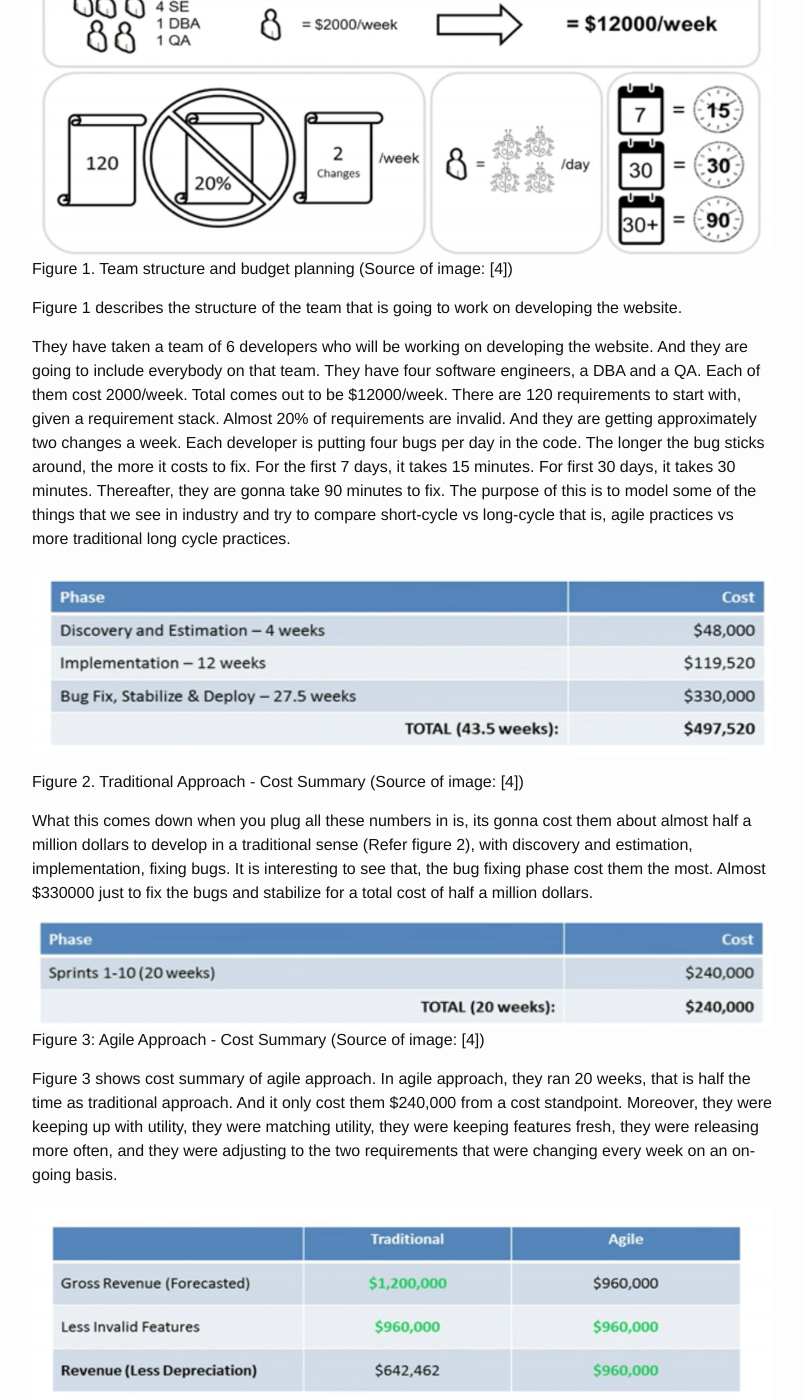
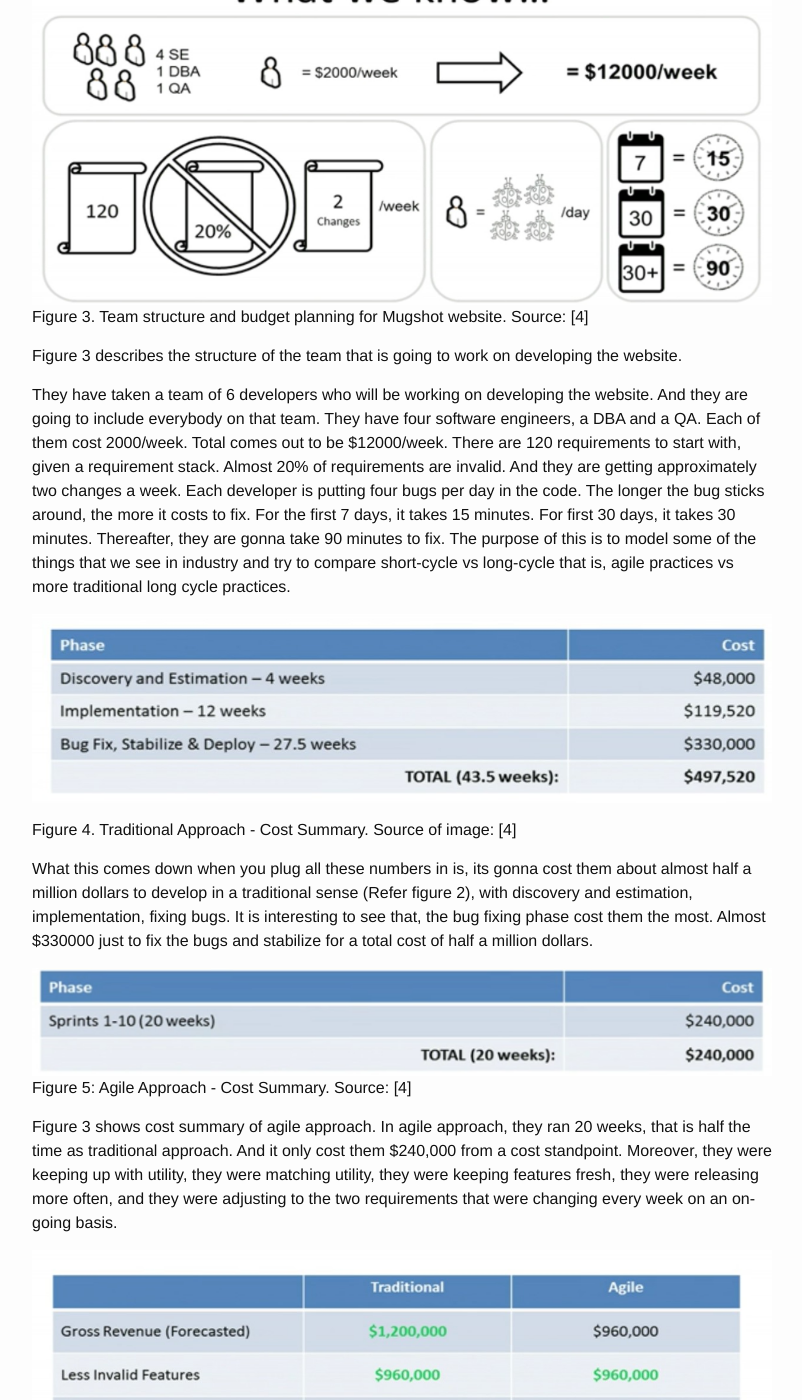
Before and after one commit to css566/css566.github.io, a Jekyll site: the page built from _posts/2016-04-28-agile_economic.md, in a window 1280 px wide and 1400 px high, scrolled down 4254 px. Shown: the whole window, without its empty margins (238-1040 px from the left). Built offline with Jekyll 4.4.1, drawn with Linux system fonts in a browser that asks for light colours; comment, search, counter and statistics services are not loaded; some of the changed text lies outside the part shown.

Commit message:
Fixed image captions and descriptions for existing images

```diff
--- a/_posts/2016-04-28-agile_economic.md
+++ b/_posts/2016-04-28-agile_economic.md
@@ -61,7 +61,7 @@ Practices
 
 ![enter image description here](https://raw.githubusercontent.com/css566/css566.github.io/master/images/agile_development_value_proposition.jpg)
 
-Image Source: [1]
+Figure 1. Charts showing value proposition of Agile Development (red) vs. Traditional Development (gray). Source: VersionOne Enterprise Agile Solutions [1]
 
 Theories
 -------------
@@ -84,8 +84,7 @@ Theories
 
 ![enter image description here](https://raw.githubusercontent.com/css566/css566.github.io/master/images/SM_Unit_Economic_CaseStudy_1.jpg)
 
-
-Source of image: Richard Fridrich [5]
+Figure 2. Diagram illustrating how refactoring reduces complexity and costs in agile software development. Source: Richard Fridrich [5]
 
  - Shorter feedback loops [7]
    - In agile, risks are cut down because of short releases in contrary to multi-year waterfall projects. Hence, feedback reduced to a smaller period
@@ -108,34 +107,34 @@ Some principles that they are going to use are:
 - We can choose when to stop developing
 
 ![enter image description here](https://raw.githubusercontent.com/css566/css566.github.io/master/images/SM_Unit_Economic_CaseStudy_2.jpg)
-Figure 1. Team structure and budget planning (Source of image: [4])
+Figure 3. Team structure and budget planning for Mugshot website. Source: [4]
 
 
-Figure 1 describes the structure of the team that is going to work on developing the website.
+Figure 3 describes the structure of the team that is going to work on developing the website.
 
 They have taken a team of 6 developers who will be working on developing the website. And they are going to include everybody on that team. They have four software engineers, a DBA and a QA. Each of them cost 2000/week. Total comes out to be $12000/week. There are 120 requirements to start with, given a requirement stack. Almost 20% of requirements are invalid. And they are getting approximately two changes a week. Each developer is putting four bugs per day in the code.  The longer the bug sticks around, the more it costs to fix. For the first 7 days, it takes 15 minutes. For first 30 days, it takes 30 minutes. Thereafter, they are gonna take 90 minutes to fix. The purpose of this is to model some of the things that we see in industry and try to compare short-cycle vs long-cycle that is, agile practices  vs more traditional long cycle practices.
 
 ![enter image description here](https://raw.githubusercontent.com/css566/css566.github.io/master/images/SM_Unit_Economic_CaseStudy_3.jpg)
 
-Figure 2. Traditional Approach - Cost Summary (Source of image: [4])
+Figure 4. Traditional Approach - Cost Summary. Source of image: [4]
 
 
 What this comes down when you plug all these numbers in is, its gonna cost them about almost half a million dollars to develop in a traditional sense (Refer figure 2), with discovery and estimation, implementation, fixing bugs. It is interesting to see that, the bug fixing phase cost them the most. Almost $330000 just to fix the bugs and stabilize for a total cost of half a million dollars.
 
 ![enter image description here](https://raw.githubusercontent.com/css566/css566.github.io/master/images/SM_Unit_Economic_CaseStudy_4.jpg)
-Figure 3: Agile Approach - Cost Summary (Source of image: [4])
+Figure 5: Agile Approach - Cost Summary. Source: [4]
 
 
 Figure 3 shows cost summary of agile approach. In agile approach, they ran 20 weeks, that is half the time as traditional approach. And it only cost them $240,000 from a cost standpoint. Moreover, they were keeping up with utility, they were matching utility, they were keeping features fresh, they were releasing more often, and they were adjusting to the two requirements that were changing every week on an on-going basis.
 
 ![enter image description here](https://raw.githubusercontent.com/css566/css566.github.io/master/images/SM_Unit_Economic_CaseStudy_5.jpg)
-Figure 4. Revenue Comparison (Source of image: [4])
+Figure 6. Revenue Comparison of Agile vs. Traditioanl development for Mugshot website case study. Source: [4]
 
 
 From figure 4,  by looking at gross revenue from forecasting standpoint, it looked like they are going to make a lot of money in a traditional sense. But as we get through, all the waste generated costed a lot in traditional approach. And it turns out that our revenue less depreciation is significant on the agile approach.
 
 ![enter image description here](https://raw.githubusercontent.com/css566/css566.github.io/master/images/SM_Unit_Economic_CaseStudy_6.jpg)
-Figure 5. Overall Comparison (Source of image: [4])
+Figure 7. Overall Comparison. Source: [4]
 
 
 Overall comparison is shown in figure 5. They generated $87000 in waste in traditional sense and the net income if compared shows what economic impact agile is capable of producing. Conclusion is it can range anywhere from 2:1 to 10:1 improvement in agile.
@@ -145,10 +144,10 @@ Overall comparison is shown in figure 5. They generated $87000 in waste in tradi
 This case study is about how SAFe applies lean-agile principles to give a broader economic view and to highlight key role economics plays in successful solution development. It talks about decentralizing decision making enabled by team’s knowledge on fundamental economic drivers for the solution. In particular, decision-making can happen in agreed-to financial context within the team.
 
 ![enter image description here](https://raw.githubusercontent.com/css566/css566.github.io/master/images/SM_Unit_Economic_CaseStudy_7.jpg)
-Figure 6. SAFe constructs for economic decision-making (Source of Image: [8])
+Figure 8. SAFe constructs for economic decision-making. Source: [8]
 
 
-Figure 6 illustrates how economic framework decision rules are embedded in SAFe. The components are as following:
+Figure 8 illustrates how economic framework decision rules are embedded in SAFe. The components are as following:
 
 - Lean agile budgeting: This is the very first decision and kind of an important one, as lean-agile enterprise moves from project-based cost-center accounting to a more streamlined budget process. In particular, cost for each program increment is largely fixed and scope is varied as necessary to stay within the PI budget.
 - Epic funding and governance: Allocating funds to the value streams is all well and good, but what happens when there are substantial concerns such as significant local investment concerns? The empowerment of funding requires responsibility to communicate any investments that are beyond routine.
```
